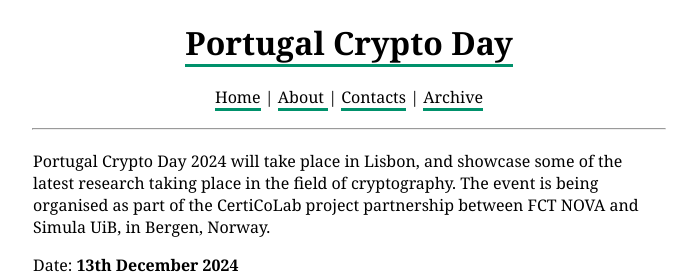
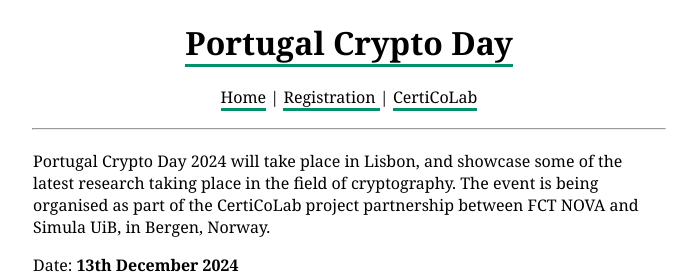
Before and after one commit to cryptoday-pt/cryptoday-pt.github.io, a Jekyll site: the page built from index.html, in a window 1280 px wide. Shown: the top 280 px of the page, without its empty margins (291-988 px from the left). Built offline with Jekyll 4.4.1, drawn with Linux system fonts in a browser that asks for light colours; the list of posts is cut into pages by our own code.

Commit message:
change header

```diff
--- a/_includes/header.html
+++ b/_includes/header.html
@@ -1,5 +1,5 @@
 <header>
     <h1><a href='{{ site.url }}/'>{{ site.name }}</a></h1>
 </header>
-<a href='{{ site.url }}/'> Home</a> | <a href='{{ site.url }}/about/'>About </a> | <a href='{{ site.url }}/contact/'> Contacts</a> | <a href='{{ site.url }}/archive/'> Archive</a>
+<a href='{{ site.url }}/'> Home</a> | <a href='{{ site.url }}/registration/'>Registration </a> | <a href='{{ site.url }}/certicolab/'> CertiCoLab</a>
 <hr>
```
